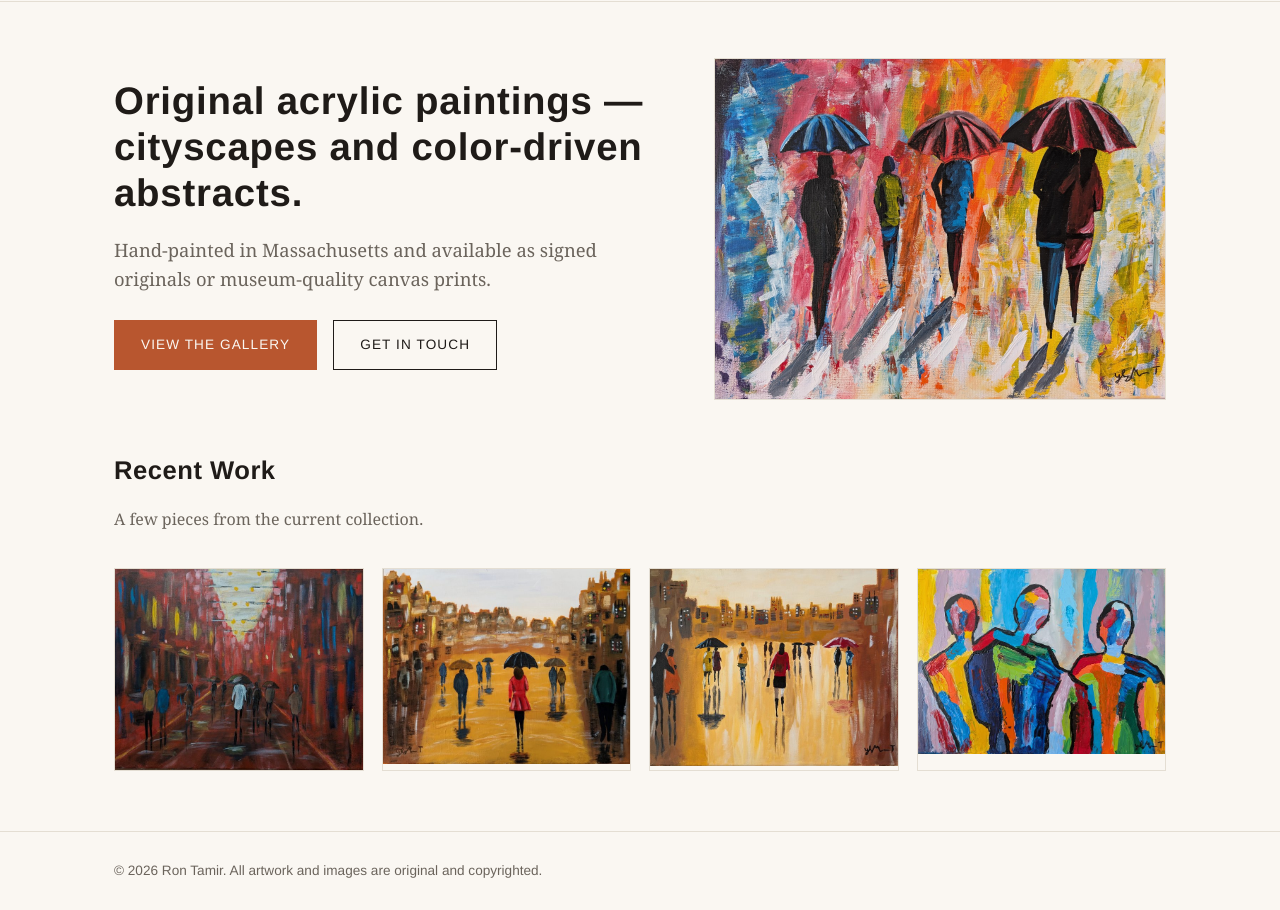
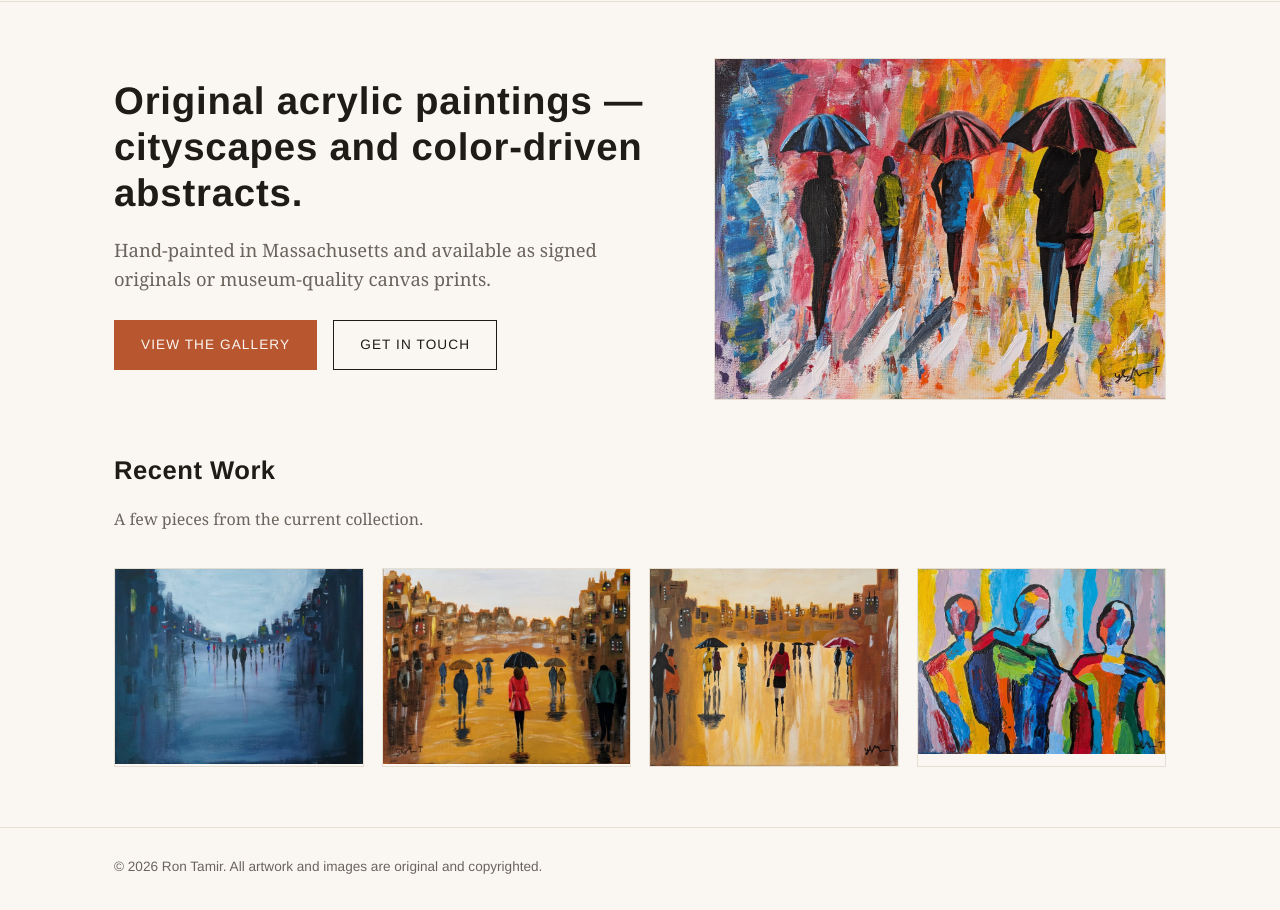
Before and after one commit to rontamir-design/art-site, a plain HTML site: page index.html in a window 1280 px wide. Shown: the part 67-977 px from the top of the page. Drawn offline with Linux system fonts and the light colour scheme.

Commit message:
Swap featured-grid image to Rainy City Street
Replace City Lights in Red with Rainy City Street in the home page's
Recent Work grid.

Co-Authored-By: Claude Sonnet 5 <noreply@anthropic.com>
Claude-Session: https://claude.ai/code/session_0113oAA73rcVBCWgKVVvEUpV

```diff
--- a/index.html
+++ b/index.html
@@ -57,7 +57,7 @@
       <h2 class="section-title">Recent Work</h2>
       <p class="section-sub">A few pieces from the current collection.</p>
       <div class="featured-grid">
-        <a href="gallery.html#city-lights-red"><img src="images/city-lights-red-thumb.jpg" alt="City Lights in Red"></a>
+        <a href="gallery.html#rainy-city-street"><img src="images/rainy-city-street-thumb.jpg" alt="Rainy City Street"></a>
         <a href="gallery.html#warm-city-street"><img src="images/warm-city-street-thumb.jpg" alt="Warm City Street Scene"></a>
         <a href="gallery.html#rain-night"><img src="images/rain-night-thumb.jpg" alt="City Rain at Night"></a>
         <a href="gallery.html#vibrant-abstract"><img src="images/vibrant-abstract-thumb.jpg" alt="Vibrant Abstract"></a>
```
